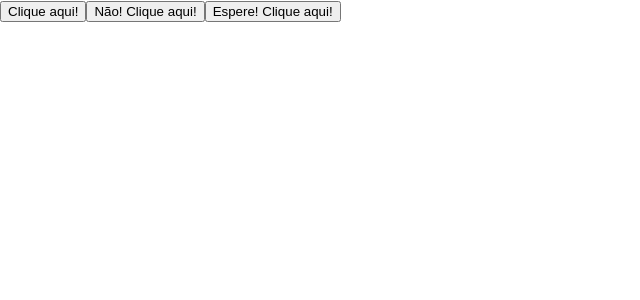
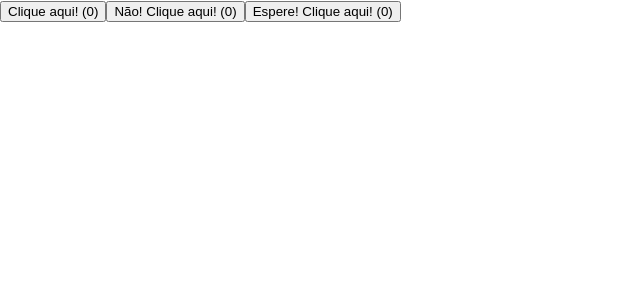
Before and after one commit to julianesilvac75/exercicios-trybe, a React (Create React App) app in the folder front-end/bloco-11-componentes-com-estado-eventos-e-formularios-com-react/dia-1-componentes-com-estado-e-eventos/fancy-buttons/: page / in a window 1280 px wide. Shown: the top 300 px of the page, without its empty margins (0-640 px from the left). Built offline with nearby package versions, Linux system fonts and the light colour scheme.

Commit message:
feat: exercicios de fixacao 6 e 7 - fancy-buttons

```diff
--- a/front-end/bloco-11-componentes-com-estado-eventos-e-formularios-com-react/dia-1-componentes-com-estado-e-eventos/fancy-buttons/src/Button.js
+++ b/front-end/bloco-11-componentes-com-estado-eventos-e-formularios-com-react/dia-1-componentes-com-estado-e-eventos/fancy-buttons/src/Button.js
@@ -5,14 +5,17 @@ class Button extends Component {
         super();
         this.handleClick = this.handleClick.bind(this);
         this.state = {
-            firstButtonClicks: 0,
-            secondButtonClicks: 0,
-            thirdButtonClicks: 0
+            buttonClicks: 0,
         }
     }
 
     handleClick() {
+        this.setState((previousState, _props) => ({
+            buttonClicks: previousState.buttonClicks + 1
+        }));
+
         const { consoleText } = this.props;
+
         console.log(consoleText);
     }
 
@@ -20,7 +23,7 @@ class Button extends Component {
         const { buttonText } = this.props;
 
         return(
-            <button onClick={this.handleClick}>{buttonText}</button>
+            <button onClick={this.handleClick}>{buttonText} ({this.state.buttonClicks})</button>
         );
     }
 }
```
